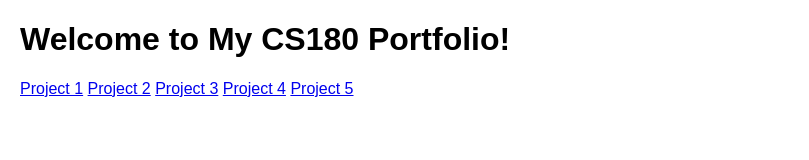
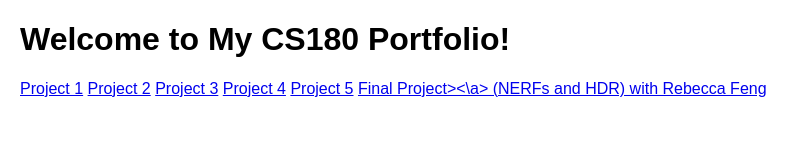
Before and after one commit to austin0707/austin0707.github.io, a plain HTML site: page index.html in a window 1280 px wide. Shown: the whole page, without its empty margins (0-809 px from the left). Drawn offline with Linux system fonts and the light colour scheme.

Commit message:
Update index.html

```diff
--- a/index.html
+++ b/index.html
@@ -16,5 +16,6 @@
     <a href="./3/index.html">Project 3</a>
     <a href="./4/index.html">Project 4</a>
     <a href="./5/index.html">Project 5</a>
+    <a href="https://beckyfeng08.github.io/subpages/cs180/nerf/nerf.html">Final Project><\a> (NERFs and HDR) with Rebecca Feng
 </body>
 </html>
```
